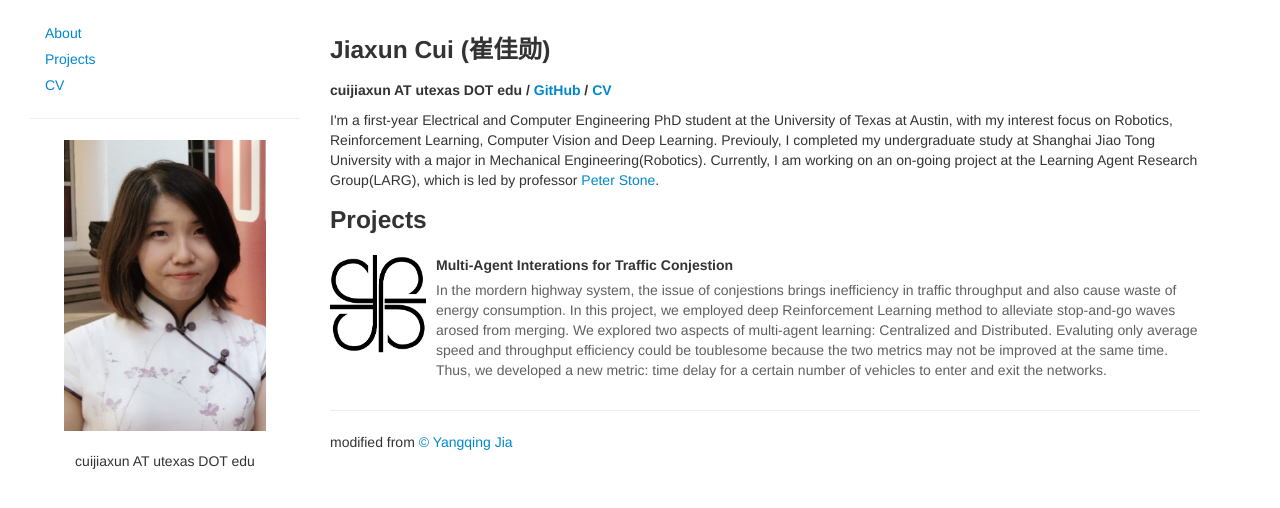
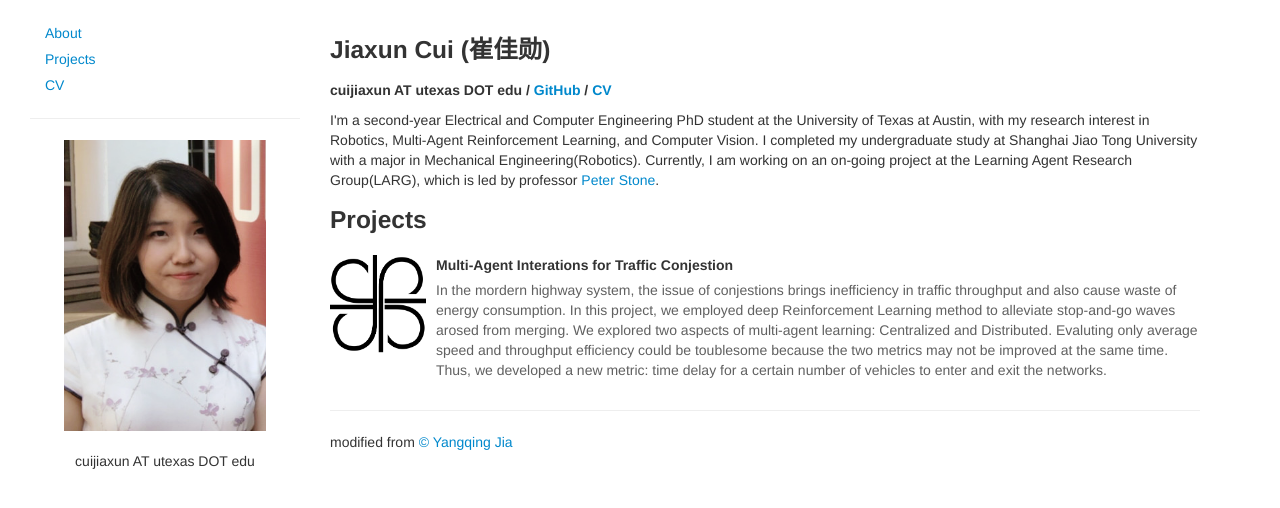
Before and after one commit to cuijiaxun/cuijiaxun.github.io, a Jekyll site: the page index.html, which Jekyll copies as it is, in a window 1280 px wide. Shown: the top 508 px of the page. Built offline with Jekyll 4.4.1, drawn with Linux system fonts in a browser that asks for light colours.

Commit message:
modify title

```diff
--- a/index.html
+++ b/index.html
@@ -2,7 +2,7 @@
 <html lang="en">
 <head>
     <meta http-equiv="Content-Type" content="text/html; charset=UTF-8">
-    <title>Jiaxun Cui, UT grad student focused on Robotics & Deep Learning</title>
+    <title>Jiaxun Cui</title>
 
     <meta name="viewport" content="width=device-width, initial-scale=1.0">
     <!-- Le styles -->
@@ -80,7 +80,7 @@
                 <img class="media-object" src="assets_files/me2.png" width="96px" style="margin: 0px 10px">
             </a>
             <p>
-                I'm a first-year Electrical and Computer Engineering PhD student at the University of Texas at Austin, with my interest focus on Robotics, Reinforcement Learning, Computer Vision and Deep Learning. Previouly, I completed my undergraduate study at Shanghai Jiao Tong University with a major in Mechanical Engineering(Robotics).
+                I'm a second-year Electrical and Computer Engineering PhD student at the University of Texas at Austin, with my research interest in Robotics, Multi-Agent Reinforcement Learning, and Computer Vision. I completed my undergraduate study at Shanghai Jiao Tong University with a major in Mechanical Engineering(Robotics).
                 Currently, I am working on an on-going project at the Learning Agent Research Group(LARG), which is led by professor <a target="_blank" href="https://www.cs.utexas.edu/~pstone/">Peter Stone</a>.
             </p>
             <!--
```
